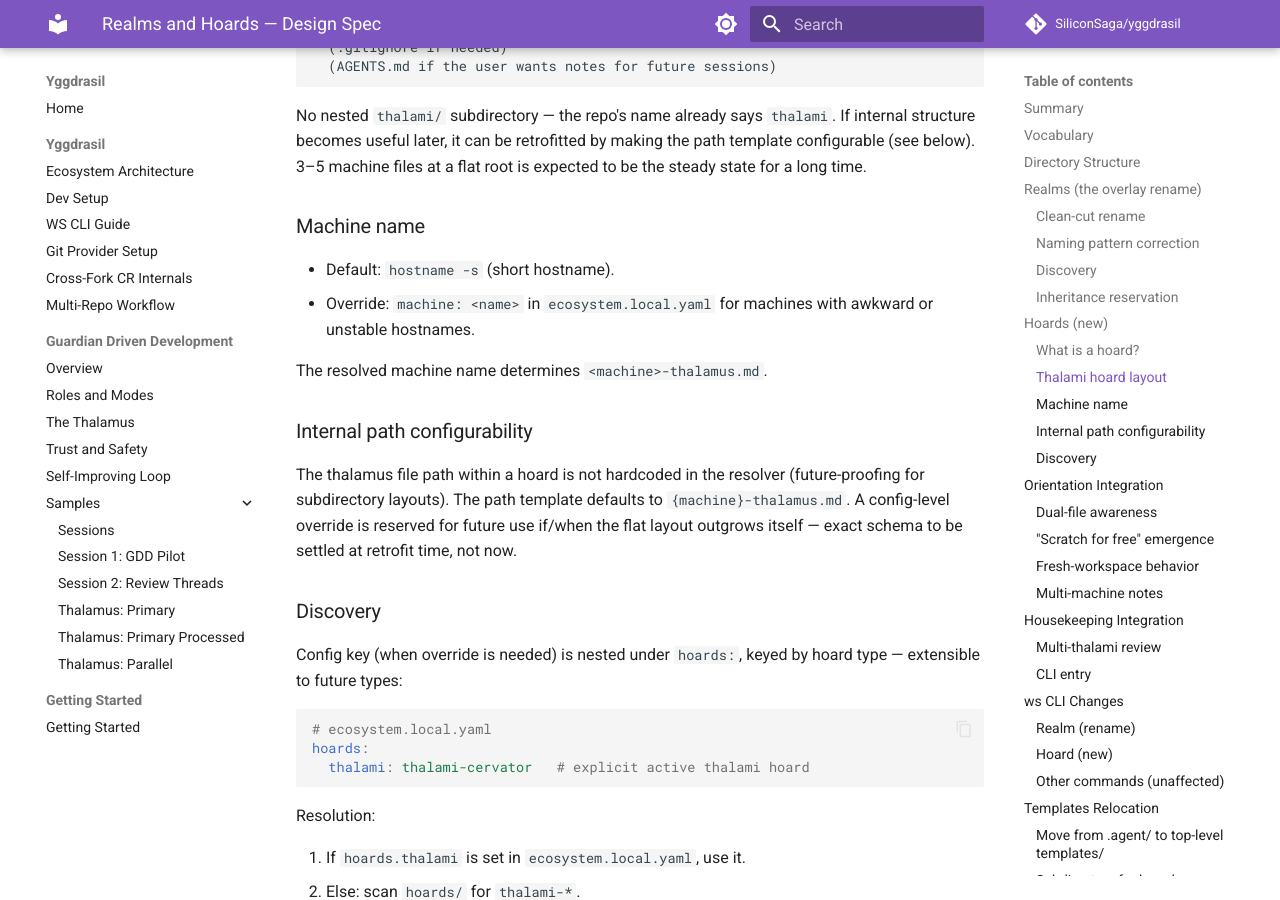
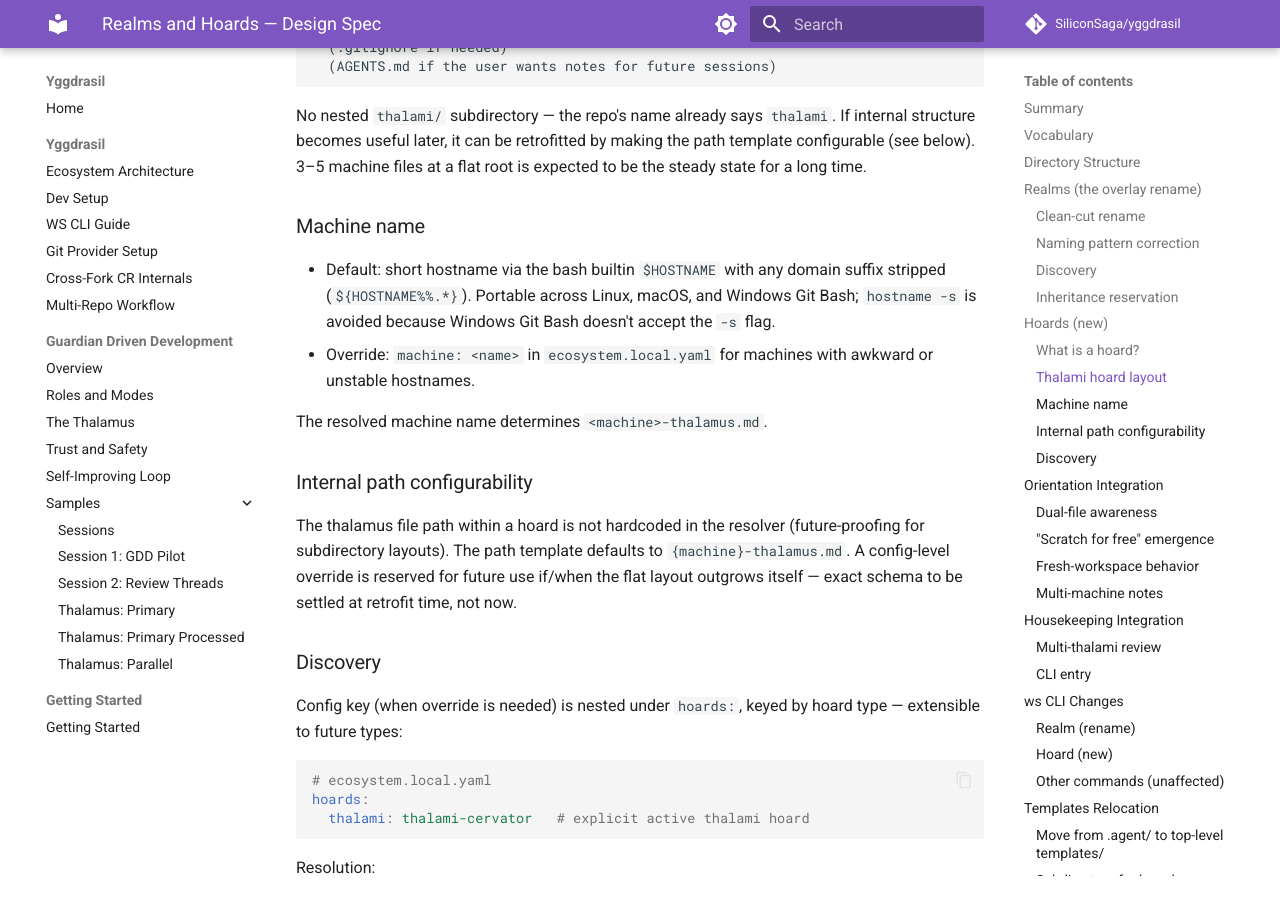
Before and after one commit to SiliconSaga/yggdrasil, an MkDocs documentation site: the page built from docs/plans/2026-04-24-realms-and-hoards-design.md, in a window 1280 px wide and 900 px high, scrolled down 4022 px. Built offline with MkDocs 1.6.1 and Material for MkDocs 9.7.7, drawn with Linux system fonts in a browser that asks for light colours; comment, search, counter and statistics services are not loaded.

Commit message:
fix(hoard): use portable hostname resolution for machine-name
`hostname -s` (originally specified for `ws_resolve_machine_name`) works
on Linux/macOS but errors on Windows Git Bash, where `hostname` accepts
no flags. On a fresh Windows workspace this caused `ws hoard init`
to leave a partially-scaffolded hoard with no `<machine>-thalamus.md`
seed file.

Switch to `${HOSTNAME:-$(hostname)}` followed by `${h%%.*}` to strip any
domain suffix. Portable across all three platforms; uses bash builtins
where available and falls back to bare `hostname` if `$HOSTNAME` is
unset (rare).

Synthetic-fixture test on Windows now produces a complete hoard end-to-end:

    HOARDS_DIR=/tmp/test-hoards ws hoard init thalami
    # → "Hoard initialized: /tmp/test-hoards/thalami-Cervator"

Updated docs to match: README in the thalami template, gdd-orientation
Step 1a + Machine name subsection, AGENTS.md hoards section, and the
realms-and-hoards design spec's Machine name section.

Co-Authored-By: Claude Opus 4.6 <noreply@anthropic.com>

```diff
--- a/docs/plans/2026-04-24-realms-and-hoards-design.md
+++ b/docs/plans/2026-04-24-realms-and-hoards-design.md
@@ -171,7 +171,10 @@ is expected to be the steady state for a long time.
 
 ### Machine name
 
-- Default: `hostname -s` (short hostname).
+- Default: short hostname via the bash builtin `$HOSTNAME` with any
+  domain suffix stripped (`${HOSTNAME%%.*}`). Portable across Linux,
+  macOS, and Windows Git Bash; `hostname -s` is avoided because Windows
+  Git Bash doesn't accept the `-s` flag.
 - Override: `machine: <name>` in `ecosystem.local.yaml` for machines with
   awkward or unstable hostnames.
 
```
Also changed, not shown: .agent/skills/gdd-orientation/SKILL.md (+4 -3 lines), AGENTS.md (+3 -1 lines), 1 other file.
